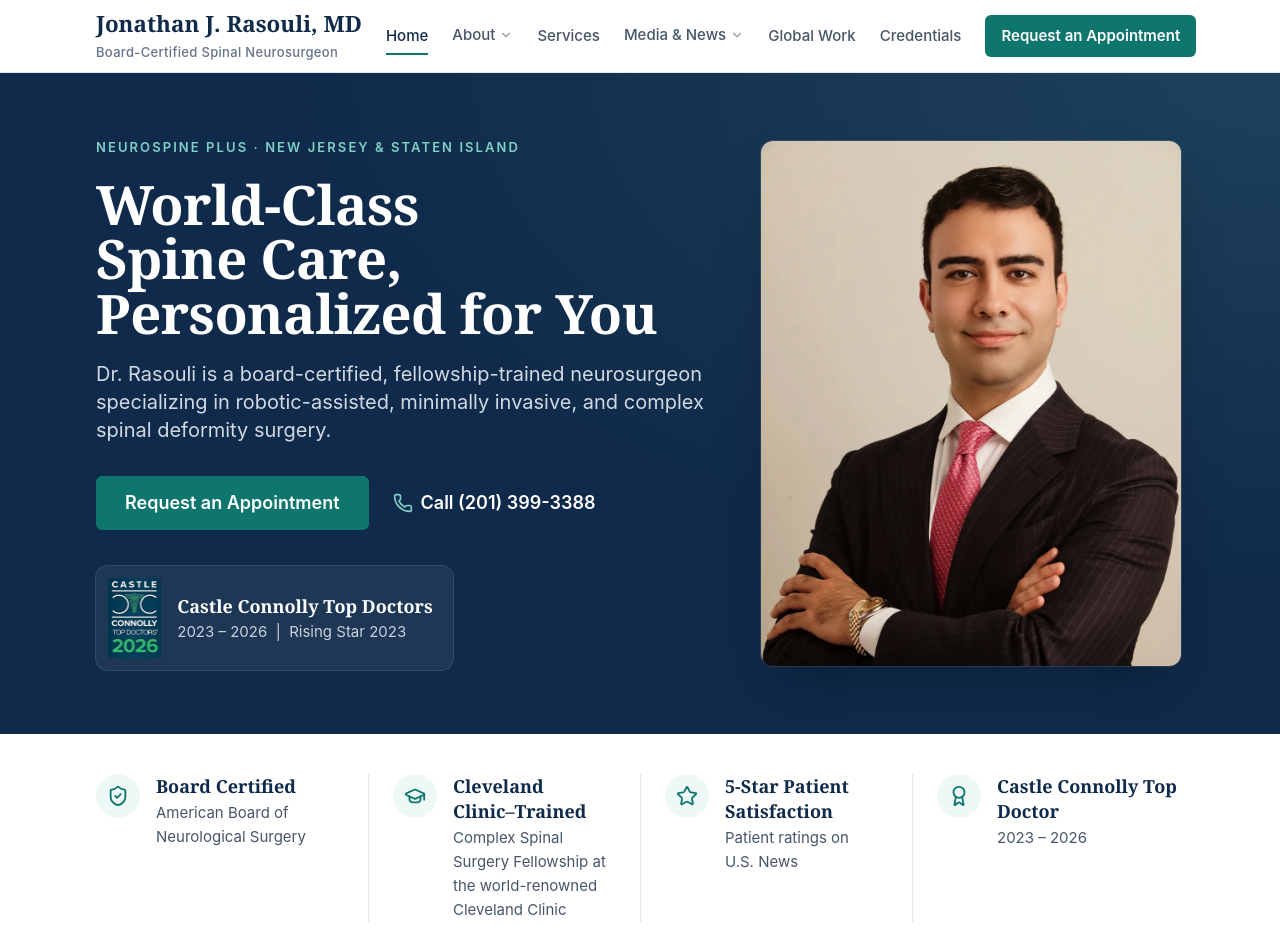
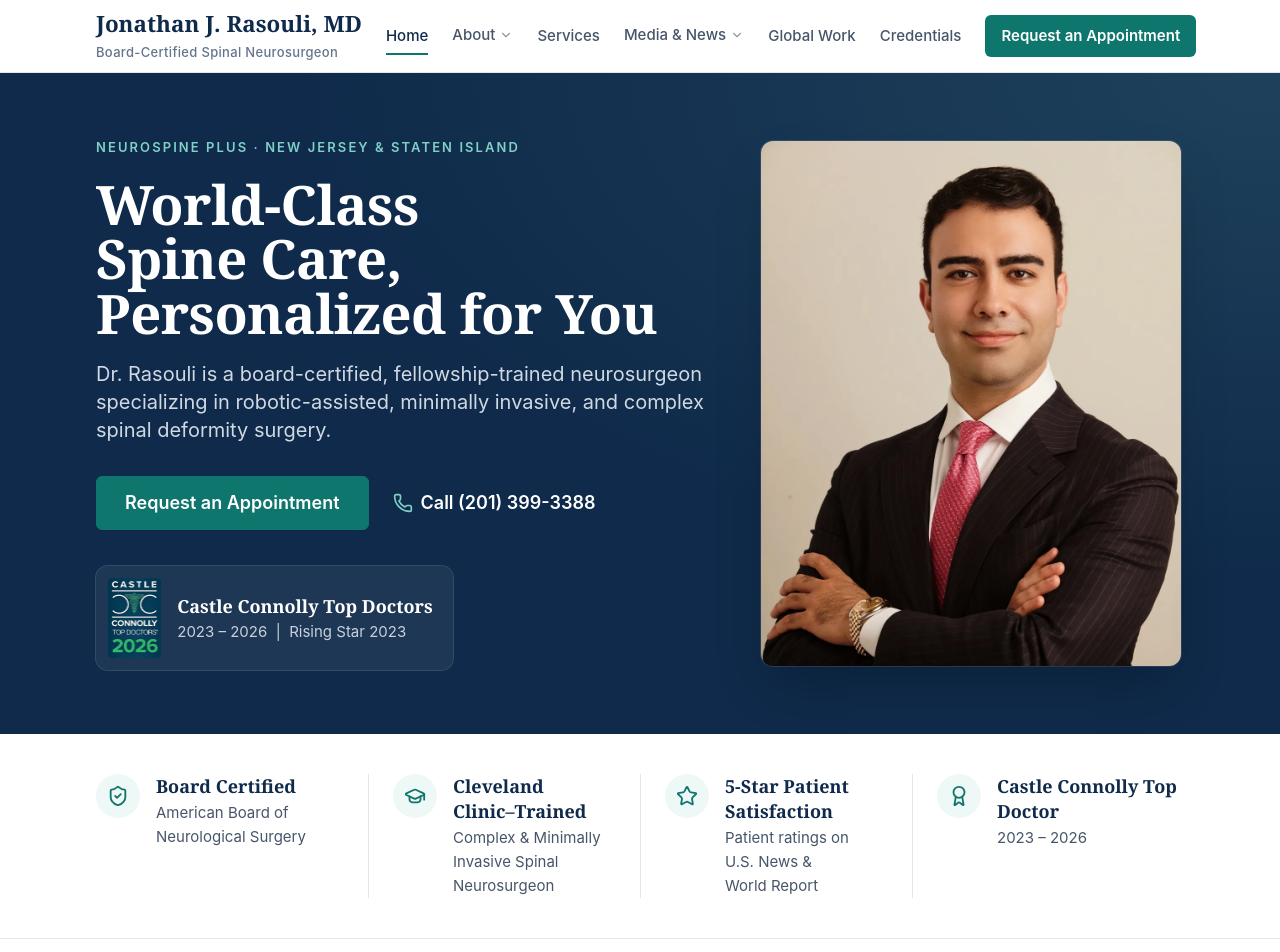
Before and after one commit to jrasouli/Dr-Rasouli-Website-, a React (Vite) app: page / in a window 1280 px wide. Shown: the top 952 px of the page. Built offline with nearby package versions, Linux system fonts and the light colour scheme; a web font is replaced by a local one.

Commit message:
Home tiles: shorter Cleveland Clinic subtitle; U.S. News & World Report

```diff
--- a/components/CredentialsBadges.tsx
+++ b/components/CredentialsBadges.tsx
@@ -16,8 +16,8 @@ type Item = {
 
 const ITEMS: Item[] = [
   { icon: ShieldCheck, title: 'Board Certified', text: 'American Board of Neurological Surgery' },
-  { icon: GraduationCap, title: 'Cleveland Clinic\u2013\u2060Trained', text: 'Complex Spinal Surgery Fellowship at the world-renowned Cleveland Clinic' },
-  { icon: Star, title: '5-Star Patient Satisfaction', text: 'Patient ratings on U.S.\u00A0News', href: USNEWS_URL, ariaLabel: "5-Star Patient Satisfaction: view patient ratings on Dr. Rasouli's U.S. News profile (opens in a new tab)" },
+  { icon: GraduationCap, title: 'Cleveland Clinic\u2013\u2060Trained', text: 'Complex & Minimally Invasive Spinal Neurosurgeon' },
+  { icon: Star, title: '5-Star Patient Satisfaction', text: 'Patient ratings on U.S.\u00A0News & World\u00A0Report', href: USNEWS_URL, ariaLabel: "5-Star Patient Satisfaction: view patient ratings on Dr. Rasouli's U.S. News profile (opens in a new tab)" },
   { icon: Award, title: 'Castle Connolly Top Doctor', text: '2023 – 2026', href: CASTLE_CONNOLLY_URL, ariaLabel: "Castle Connolly Top Doctor 2023 to 2026: view Dr. Rasouli's Castle Connolly profile (opens in a new tab)" },
 ];
 
```
